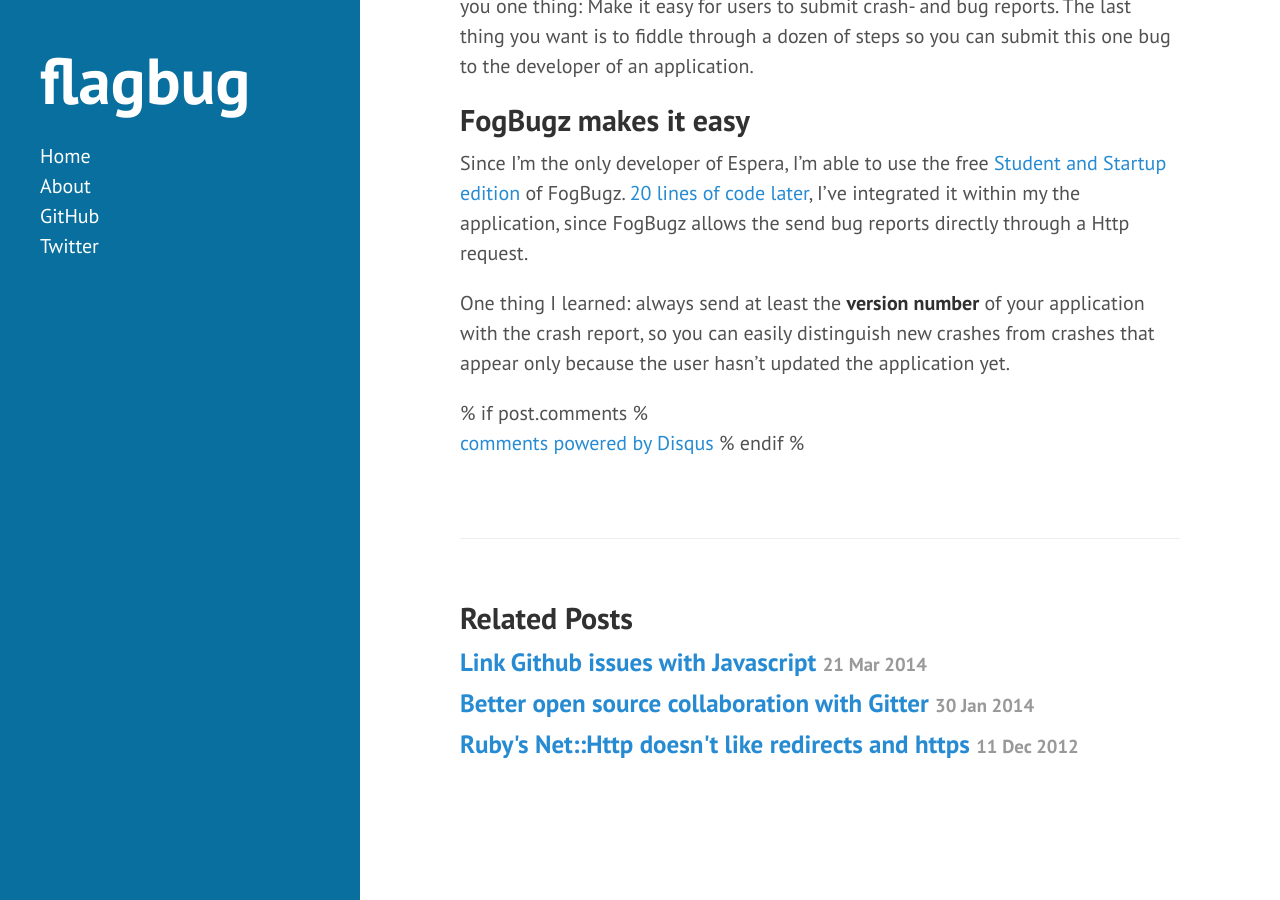
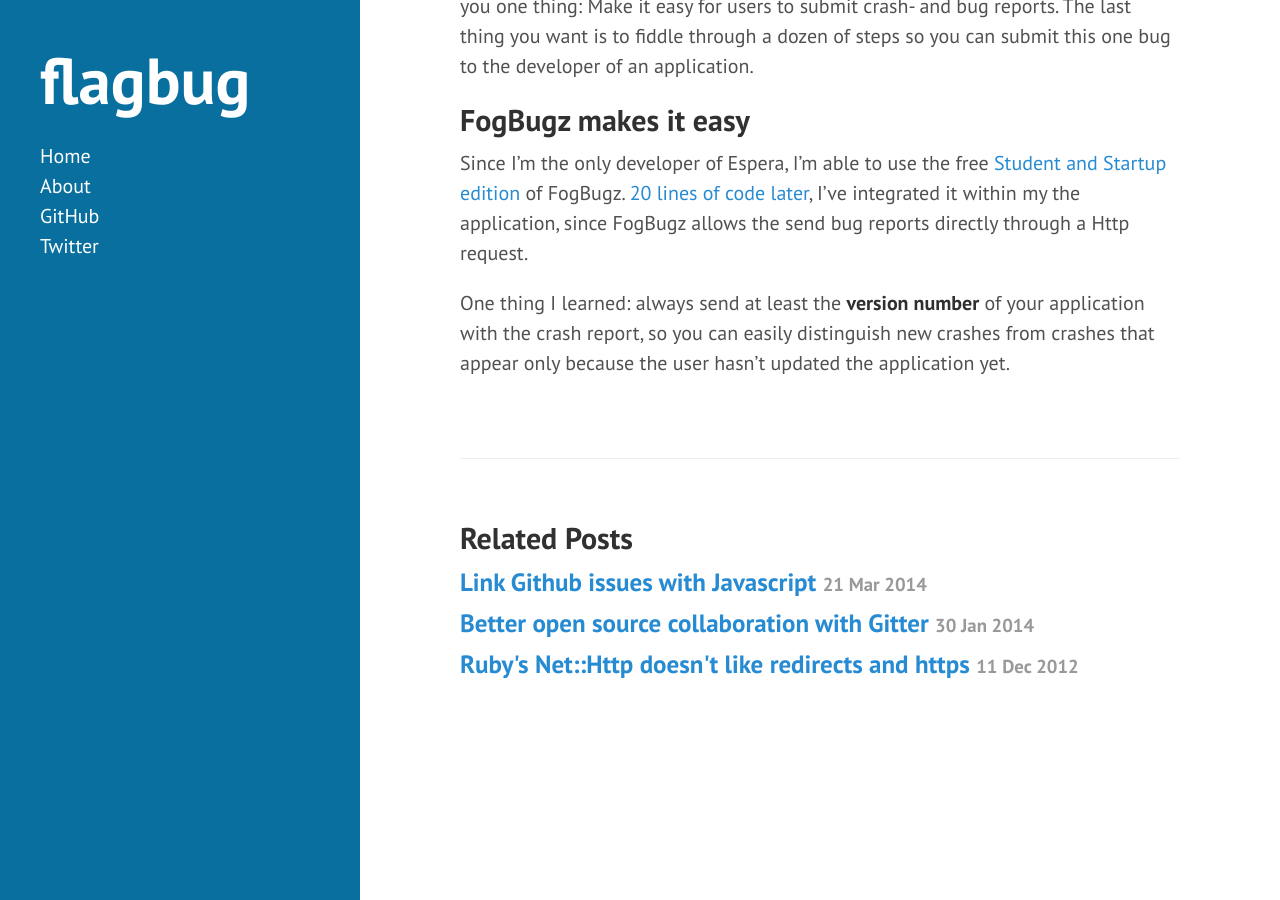
Before and after one commit to flagbug/flagbug.github.com, a Jekyll site: the page built from _posts/2012-12-07-crash-reports.md, in a window 1280 px wide and 900 px high, scrolled down 627 px. Built offline with Jekyll 4.4.1, drawn with Linux system fonts in a browser that asks for light colours; Markdown is read by kramdown in place of the engine named in the settings; comment, search, counter and statistics services are not loaded.

Commit message:
Yay for braces

```diff
--- a/_layouts/post.html
+++ b/_layouts/post.html
@@ -6,7 +6,7 @@
   <h1 class="post-title">{{ page.title }}</h1>
   <span class="post-date">{{ page.date | date_to_string }}</span>
   {{ content }}
-  % if post.comments %
+  {% if post.comments %}
 	<div id="disqus_thread"></div>
 	<script type="text/javascript">
 		/* * * CONFIGURATION VARIABLES: EDIT BEFORE PASTING INTO YOUR WEBPAGE * * */
@@ -21,7 +21,7 @@
 	</script>
 	<noscript>Please enable JavaScript to view the <a href="http://disqus.com/?ref_noscript">comments powered by Disqus.</a></noscript>
 	<a href="http://disqus.com" class="dsq-brlink">comments powered by <span class="logo-disqus">Disqus</span></a>
-  % endif %
+  {% endif %}
 </div>
 
 <div class="related">
```
